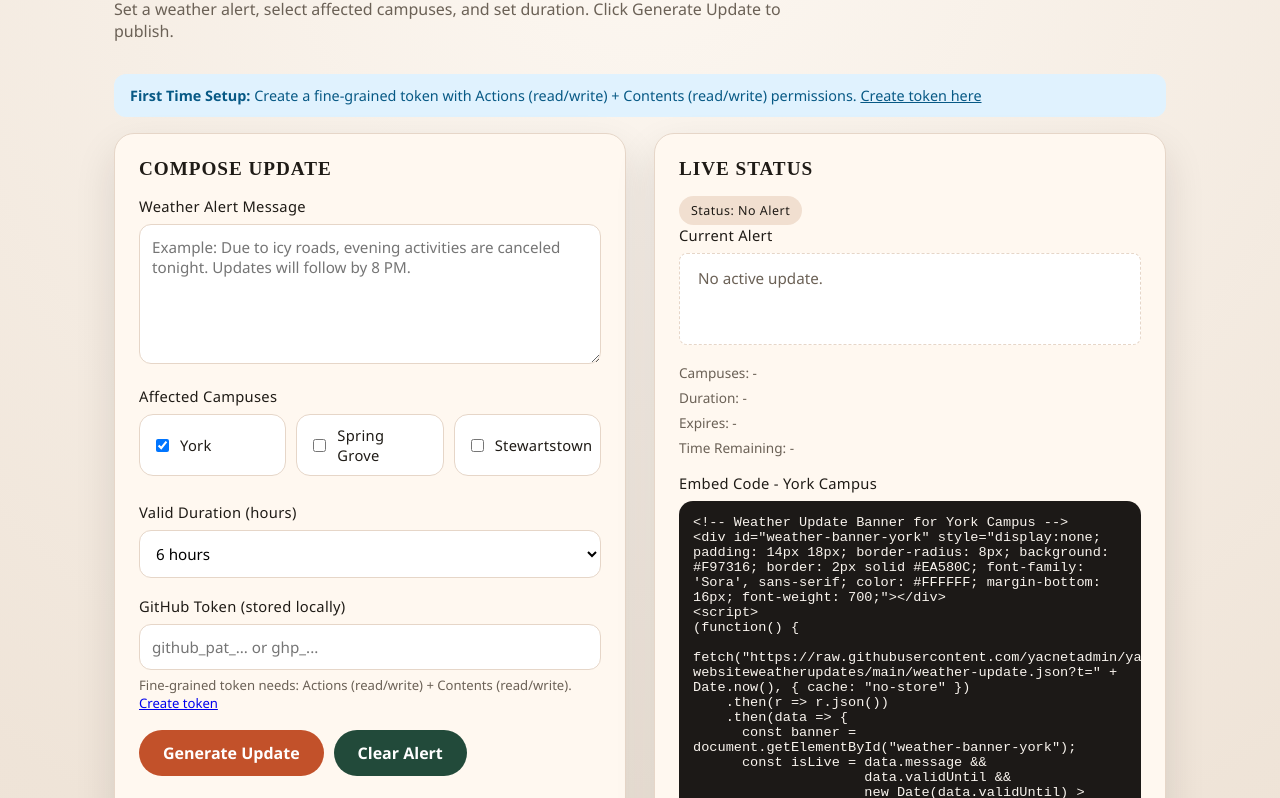
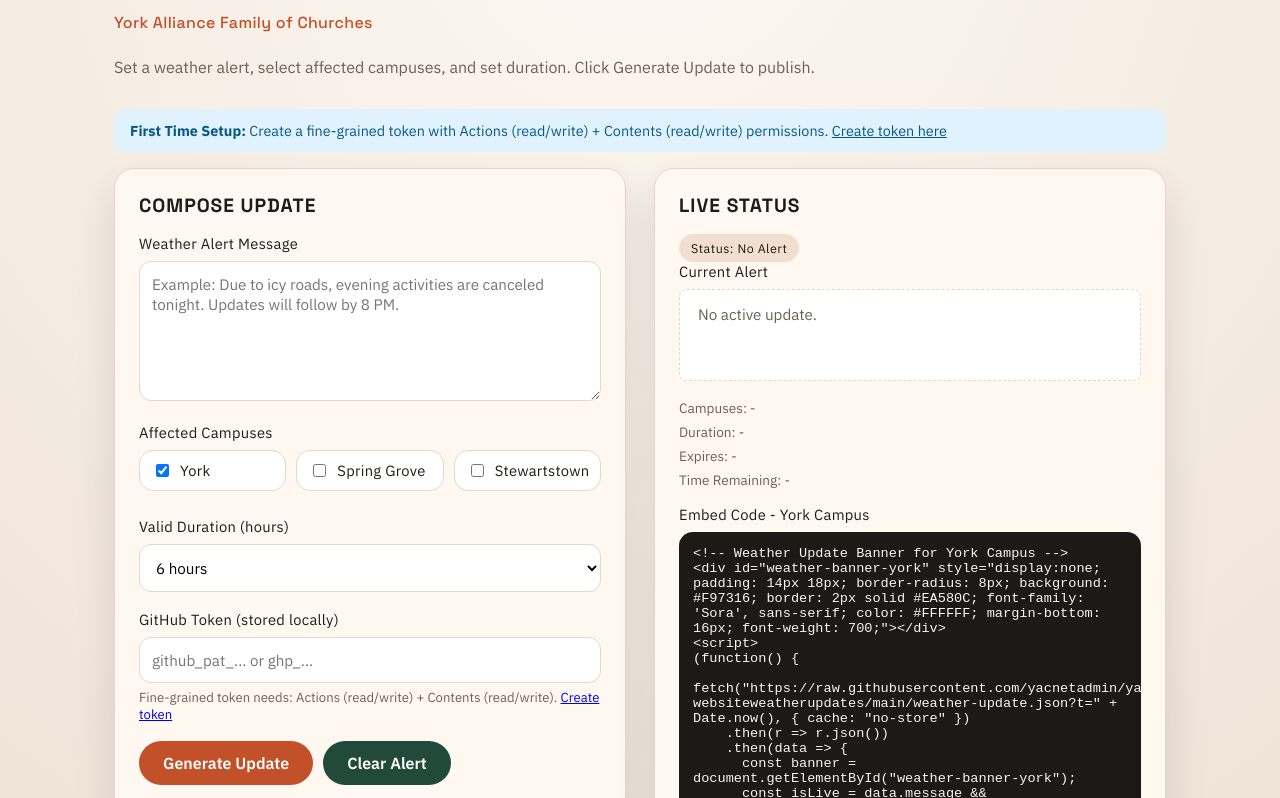
Before and after one commit to yacnetadmin/yafoc-websiteweatherupdates, a plain HTML site: page index.html in a window 1280 px wide. Shown: the part 119-917 px from the top of the page. Drawn offline with Linux system fonts and the light colour scheme.

Commit message:
Update title, add organization subheader, and modernize fonts with IBM Plex Sans and Space Grotesk

```diff
--- a/index.html
+++ b/index.html
@@ -3,7 +3,10 @@
   <head>
     <meta charset="utf-8" />
     <meta name="viewport" content="width=device-width, initial-scale=1" />
-    <title>Weather Update Publisher</title>
+    <title>WebSite Weather Alert</title>
+    <link rel="preconnect" href="https://fonts.googleapis.com">
+    <link rel="preconnect" href="https://fonts.gstatic.com" crossorigin>
+    <link href="https://fonts.googleapis.com/css2?family=IBM+Plex+Sans:wght@400;500;600;700&family=Space+Grotesk:wght@500;600;700&display=swap" rel="stylesheet">
     <style>
       :root {
         --bg: #f6f1ea;
@@ -14,6 +17,8 @@
         --accent-2: #224a3a;
         --outline: #e6d6c8;
         --shadow: 0 18px 40px rgba(31, 27, 22, 0.12);
+        --font-body: "IBM Plex Sans", "Segoe UI", system-ui, sans-serif;
+        --font-head: "Space Grotesk", "IBM Plex Sans", sans-serif;
       }
 
       * {
@@ -22,7 +27,7 @@
 
       body {
         margin: 0;
-        font-family: "Bodoni Moda", "Times New Roman", serif;
+        font-family: var(--font-body);
         color: var(--ink);
         background: radial-gradient(circle at top, #fdf8f2 0%, #efe4d8 42%, #e8d8c9 100%);
         min-height: 100vh;
@@ -45,13 +50,27 @@
         font-size: clamp(2rem, 4vw, 3.1rem);
         letter-spacing: 0.04em;
         margin: 0;
+        font-family: var(--font-head);
+      }
+
+      h2 {
+        font-family: var(--font-head);
       }
 
       .subtitle {
-        font-family: "Sora", "Segoe UI", sans-serif;
+        font-family: var(--font-body);
         color: var(--muted);
         margin: 0;
         max-width: 720px;
+      }
+
+      .organization {
+        font-family: var(--font-head);
+        font-size: 1rem;
+        color: var(--accent);
+        margin: 8px 0 12px;
+        font-weight: 500;
+        letter-spacing: 0.02em;
       }
 
       .layout {
@@ -77,7 +96,7 @@
 
       label {
         display: block;
-        font-family: "Sora", "Segoe UI", sans-serif;
+        font-family: var(--font-body);
         font-size: 0.92rem;
         letter-spacing: 0.02em;
         margin-bottom: 8px;
@@ -91,7 +110,7 @@
         border: 1px solid var(--outline);
         background: #fff;
         padding: 12px;
-        font-family: "Sora", "Segoe UI", sans-serif;
+        font-family: var(--font-body);
         font-size: 0.95rem;
       }
 
@@ -121,7 +140,7 @@
       }
 
       .hint {
-        font-family: "Sora", "Segoe UI", sans-serif;
+        font-family: var(--font-body);
         color: var(--muted);
         font-size: 0.82rem;
         margin-top: 6px;
@@ -138,7 +157,7 @@
         border: none;
         border-radius: 999px;
         padding: 12px 24px;
-        font-family: "Sora", "Segoe UI", sans-serif;
+        font-family: var(--font-body);
         background: var(--accent);
         color: #fff;
         cursor: pointer;
@@ -166,7 +185,7 @@
         border-radius: 8px;
         background: #F97316;
         min-height: 92px;
-        font-family: "Sora", "Segoe UI", sans-serif;
+        font-family: var(--font-body);
         font-size: 0.95rem;
         color: #FFFFFF;
         font-weight: 700;
@@ -183,7 +202,7 @@
         display: flex;
         flex-direction: column;
         gap: 6px;
-        font-family: "Sora", "Segoe UI", sans-serif;
+        font-family: var(--font-body);
         font-size: 0.85rem;
         color: var(--muted);
       }
@@ -206,7 +225,7 @@
         background: #f1dfd0;
         border-radius: 999px;
         padding: 6px 12px;
-        font-family: "Sora", "Segoe UI", sans-serif;
+        font-family: var(--font-body);
         font-size: 0.78rem;
         letter-spacing: 0.04em;
       }
@@ -214,7 +233,7 @@
       .alert {
         padding: 12px 16px;
         border-radius: 12px;
-        font-family: "Sora", "Segoe UI", sans-serif;
+        font-family: var(--font-body);
         font-size: 0.9rem;
         margin-bottom: 16px;
       }
@@ -245,7 +264,8 @@
   <body>
     <div class="page">
       <header>
-        <h1>Weather Update Publisher</h1>
+        <h1>WebSite Weather Alert</h1>
+        <p class="organization">York Alliance Family of Churches</p>
         <p class="subtitle">
           Set a weather alert, select affected campuses, and set duration. Click Generate Update to publish.
         </p>
```
